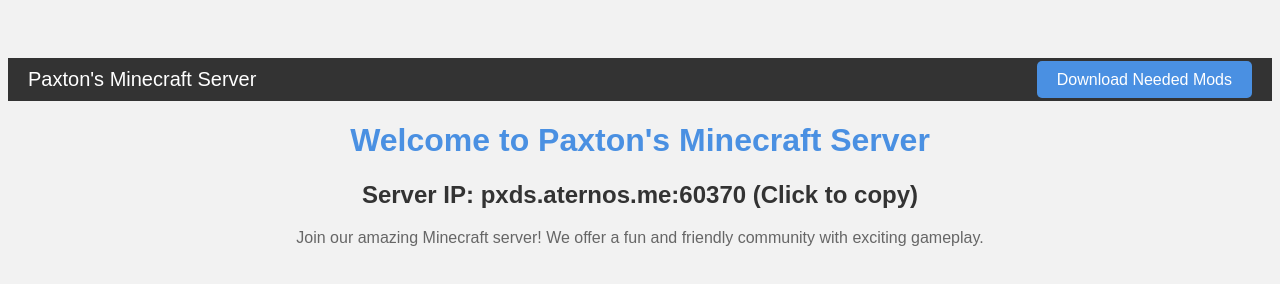
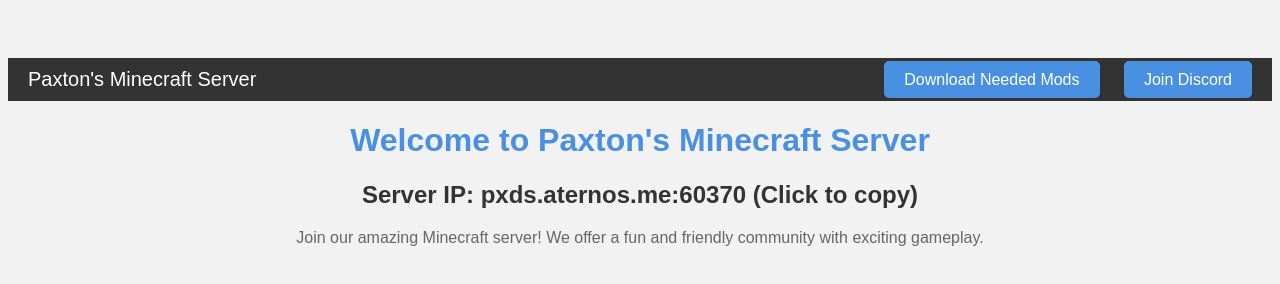
Before and after one commit to Paxton2333/pxds.gg, a plain HTML site: page index.html in a window 1280 px wide. Drawn offline with Linux system fonts and the light colour scheme.

Commit message:
index.html

```diff
--- a/index.html
+++ b/index.html
@@ -12,7 +12,6 @@
 h1 {
   color: #4a90e2;
 }
-
 h2 {
 color: #333333;
 cursor: pointer;
@@ -52,12 +51,14 @@
 background-color: #357ac7;
 }
 </style>
+
 </head>
 <body>
   <div class="top-bar">
     <div class="logo">Paxton's Minecraft Server</div>
     <div>
       <a href="#" onclick="downloadMods()" class="button">Download Needed Mods</a>
+      <a href="https://discord.gg/auZy82hVMr" target="_blank" class="button">Join Discord</a>
     </div>
   </div>
   <h1>Welcome to Paxton's Minecraft Server</h1>
@@ -70,7 +71,6 @@
         "2.jar",
         "3.jar"
       ];
-
   for (var i = 0; i < fileUrls.length; i++) {
     var link = document.createElement("a");
     link.href = fileUrls[i];
```
Lines whose indentation alone changed are shown as unchanged.
